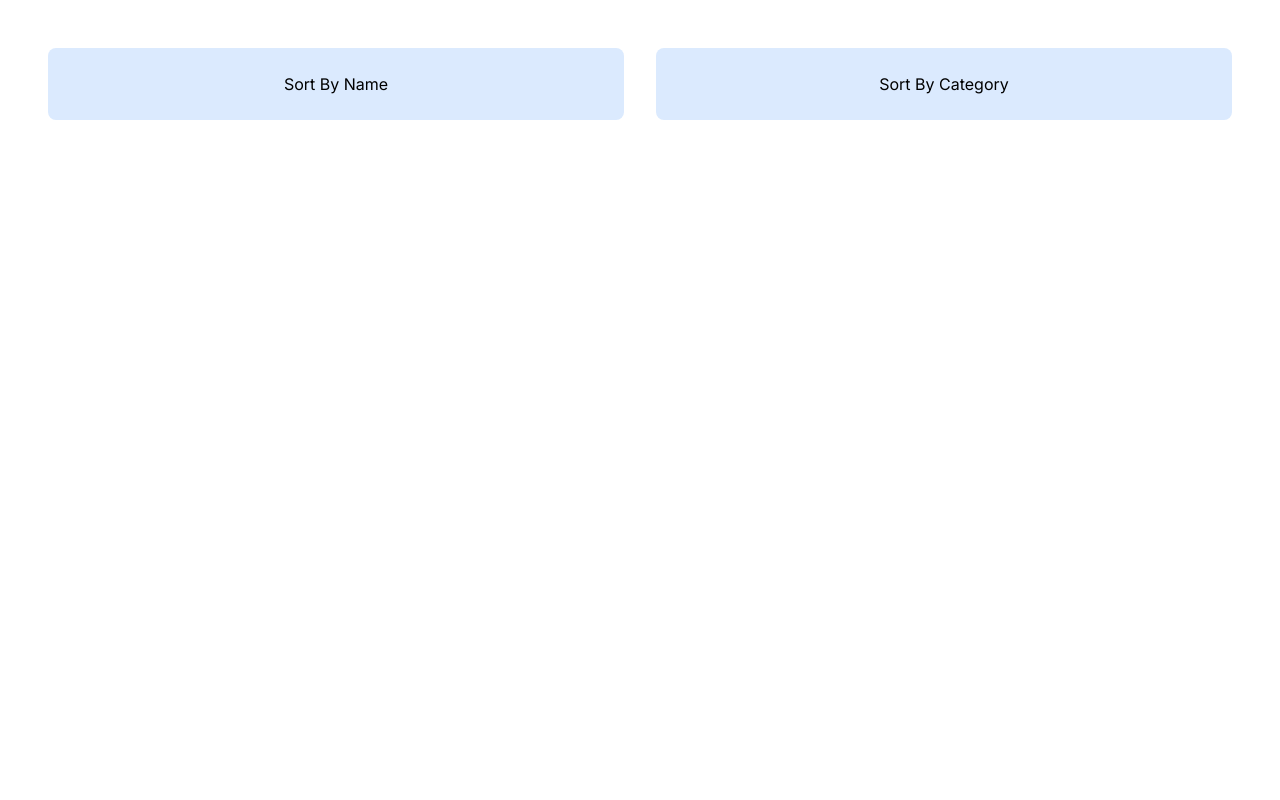
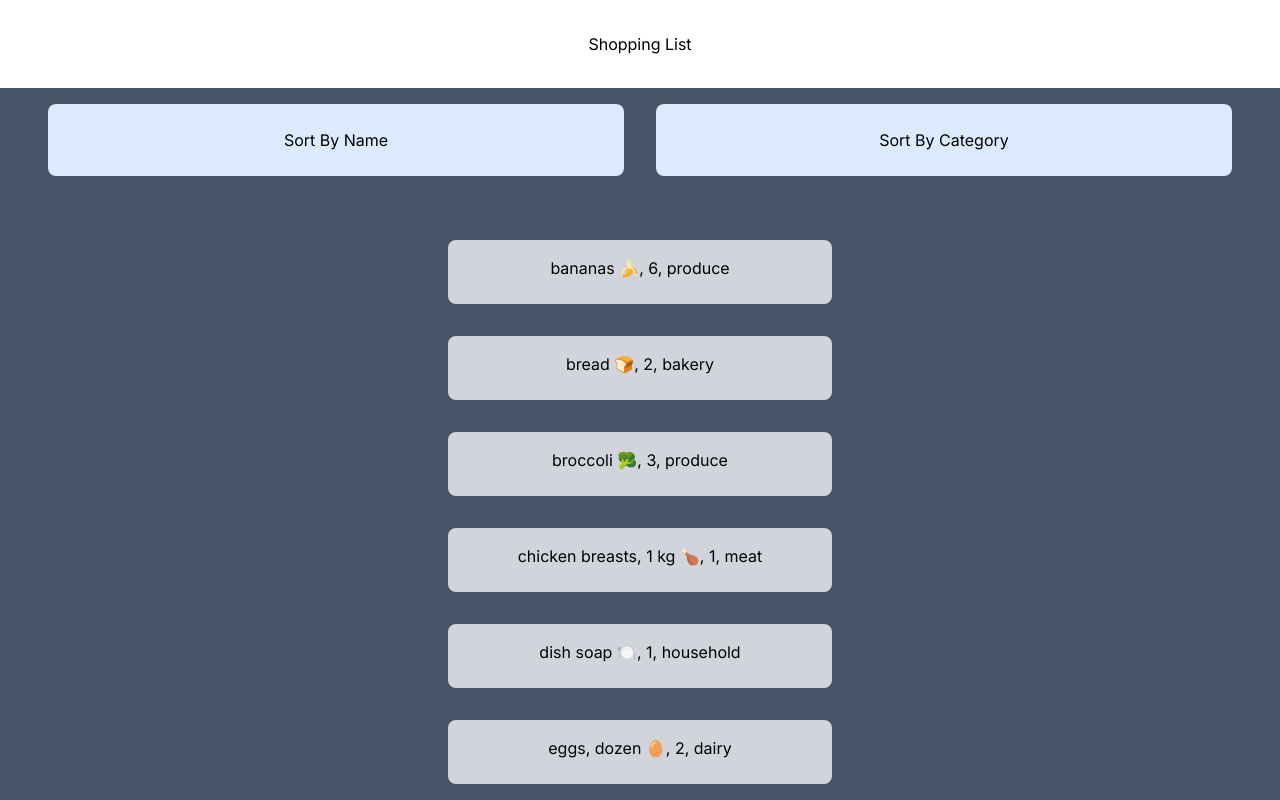
Before and after one commit to kngjms15/cprg306-assignments, a Next.js app: page /week5 in a window 1280 px wide. Shown: the top 800 px of the page. Built offline with nearby package versions, Linux system fonts and the light colour scheme.

Commit message:
Uploaded Week 5 Assignment

```diff
--- a/app/week3/page.js
+++ b/app/week3/page.js
@@ -1,5 +1,4 @@
 import ItemList from "./item-list";
-
 
 export default function Week3() {
     return (
--- a/app/week5/item-list.js
+++ b/app/week5/item-list.js
@@ -1,36 +1,42 @@
 "use client";
-import Item from "./item";
+import Item from "./item.js";
 import { useState } from "react";
 import itemsData from "./items.json";
 
 
-export default function ItemList({img, name, quantity,category}) {
-
+export default function ItemList({name, quantity,category}) {
+    // Initialize state variables
     const [sortBy, setSortBy] = useState("name");
 
-      if (sortBy === "name") {
-        itemsData.sort((a, b) => a.name.localeCompare(b.name));
-      } else if (sortBy === "category") {
-        itemsData.sort((a, b) => a.category.localeCompare(b.category));
-      }
+    //Sorts the items by name or category
+    const sortedItems = itemsData.sort((a, b) => {if (sortBy === "name") {
+        return a.name.localeCompare(b.name);}
+      else if (sortBy === "category") {
+        return a.category.localeCompare(b.category);}
+      });
 
     return (
-        <div>
-          <div class="flex m-8">
-            <button
-              value = "name" onClick={() => setSortBy("name")}
-              class="flex-1 text-center m-4 bg-blue-100 hover:bg-blue-500 p-6 rounded-lg"
-              >
+        <div class="bg-slate-600 ">
+          <div class="flex m-8 ">
+            <button value = "name" onClick={() => setSortBy("name")} class="flex-1 text-center m-4 bg-blue-100 hover:bg-blue-500 p-6 rounded-lg">
               Sort By Name
             </button>
 
-            <button
-              value = "category" onClick={() => setSortBy("category")}
-              class="flex-1 text-center m-4 bg-blue-100 hover:bg-blue-500 p-6 rounded-lg"
-              >
+            <button value = "category" onClick={() => setSortBy("category")} class="flex-1 text-center m-4 bg-blue-100 hover:bg-blue-500 p-6 rounded-lg">
               Sort By Category
             </button>
+
           </div>
+            <ul>
+              {sortedItems.map((item) => (
+                <Item
+                  key={item.id}
+                  name={item.name}
+                  quantity={item.quantity}
+                  category={item.category}
+                />
+              ))}
+            </ul>
         </div>
     );
 }
--- a/app/week5/item.js
+++ b/app/week5/item.js
@@ -1,4 +1,7 @@
-export default function Item({img, name, quantity, category}) {
+import React from 'react';
+
+
+export default function Item({name, quantity, category}) {
     return (
 
         <div className="bg-slate-600 flex justify-center items-center">
--- a/app/week5/page.js
+++ b/app/week5/page.js
@@ -3,7 +3,10 @@ import ItemList from "./item-list";
 export default function Week3() {
     return (
         <main>
-            <ItemList />
+            <h1 class="flex flex-col items-center justify-center m-8  ">Shopping List</h1>
+            <header>
+                <ItemList />
+            </header>
         </main>
     );
 }
```
Also changed, not shown: app/week5/items.json (indentation only).
